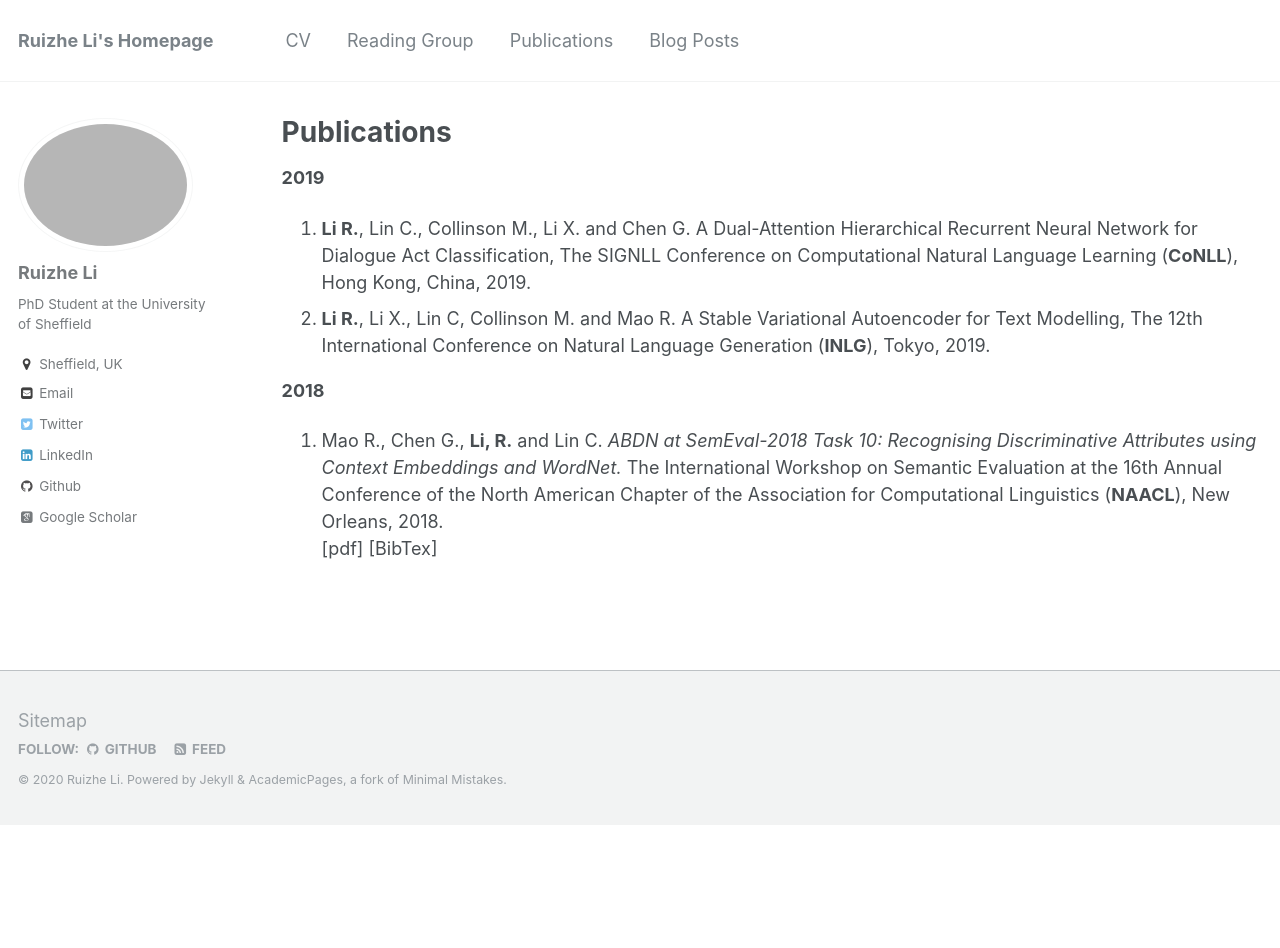
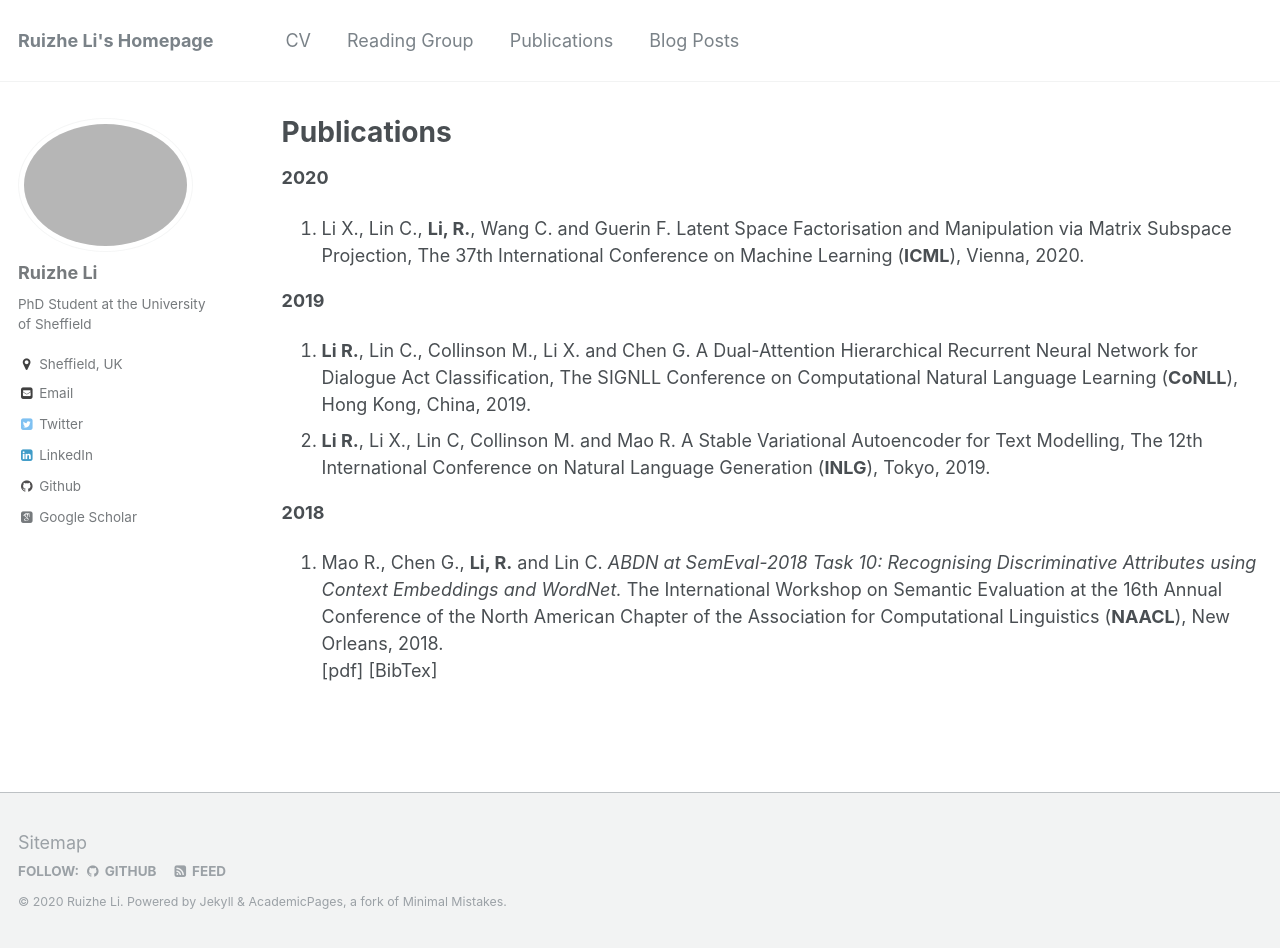
Before and after one commit to ruizheliUOA/ruizheliUOA.github.io, a Jekyll site: the page built from _pages/publications.md, in a window 1280 px wide and 948 px high. Built offline with Jekyll 4.4.1, drawn with Linux system fonts in a browser that asks for light colours; some web fonts are replaced.

Commit message:
Update publications.md

```diff
--- a/_pages/publications.md
+++ b/_pages/publications.md
@@ -10,6 +10,9 @@ author_profile: true
 {% endif %}
 
 {% include base_path %}
+
+**2020**
+1. Li X., Lin C., **Li, R.**, Wang C. and Guerin F. Latent Space Factorisation and Manipulation via Matrix Subspace Projection, The 37th International Conference on Machine Learning (**ICML**), Vienna, 2020.
 
 **2019**
 
```
